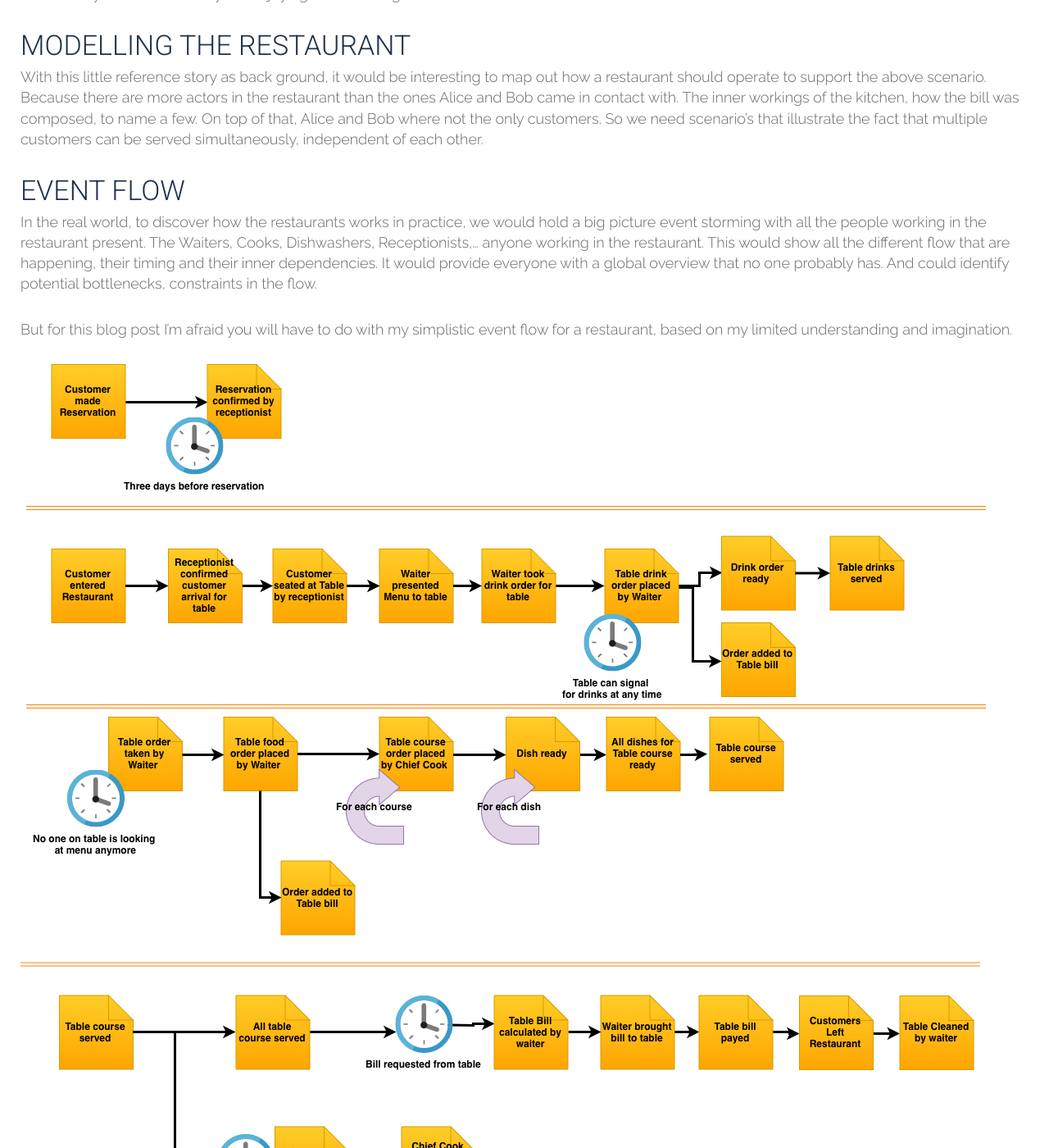
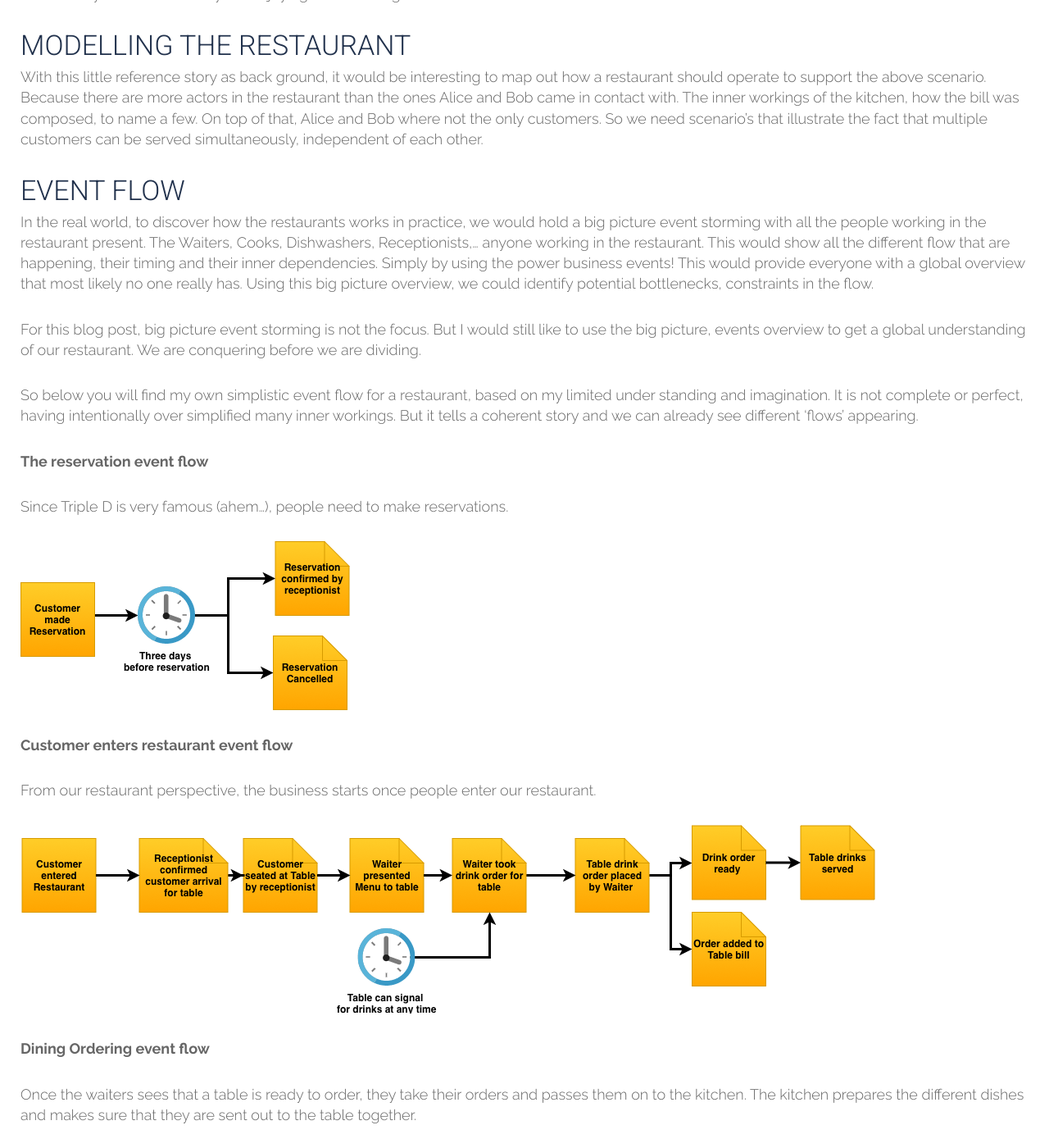
Before and after one commit to tripledio/tripledio.github.io, a Jekyll site: the page built from _posts/2019-03-16-modelling-out-a-restaurant.md, in a window 1280 px wide and 1400 px high, scrolled down 1577 px. Shown: the whole window at 82% size. Built offline with Jekyll 4.4.1, drawn with Linux system fonts in a browser that asks for light colours; some of the changed text lies outside the part shown.

Commit message:
Splitup event flow

```diff
--- a/_posts/2019-03-16-modelling-out-a-restaurant.md
+++ b/_posts/2019-03-16-modelling-out-a-restaurant.md
@@ -35,11 +35,36 @@
 
 ## Event flow
 
-In the real world, to discover how the restaurants works in practice, we would hold a big picture event storming with all the people working in the restaurant present. The Waiters, Cooks, Dishwashers, Receptionists,... anyone working in the restaurant. This would show all the different flow that are happening, their timing and their inner dependencies.  It would provide everyone with a global overview that no one probably has. And could identify potential bottlenecks, constraints in the flow.
+In the real world, to discover how the restaurants works in practice, we would hold a big picture event storming with all the people working in the restaurant present. The Waiters, Cooks, Dishwashers, Receptionists,... anyone working in the restaurant. This would show all the different flow that are happening, their timing and their inner dependencies. Simply by using the power business events! This would provide everyone with a global overview that most likely no one really has. Using this big picture overview, we could identify potential bottlenecks, constraints in the flow.
 
-But for this blog post I'm afraid you will have to do with my simplistic event flow for a restaurant, based on my limited understanding and imagination.
+For this blog post, big picture event storming is not the focus. But I would still like to use the big picture, events overview to get a global understanding of our restaurant. We are conquering before we are dividing.
 
-![Restaurant event overview](/img/posts/events-restaurant/restaurantEvents.png)
+So below you will find my own simplistic event flow for a restaurant, based on my limited under standing and imagination. It is not complete or perfect, having intentionally over simplified many inner workings. But it tells a coherent story and we can already see different 'flows' appearing.
+
+**The reservation event flow**
+
+Since Triple D is very famous (ahem...), people need to make reservations.
+
+![Reservation events](/img/posts/events-restaurant/reservationEvents.png)
+
+**Customer enters restaurant event flow**
+
+From our restaurant perspective, the business starts once people enter our restaurant.
+
+![Customer entry events](/img/posts/events-restaurant/customerEntryEvents.png)
+
+**Dining Ordering event flow**
+
+Once the waiters sees that a table is ready to order, they take their orders and passes them on to the kitchen. The kitchen prepares the different dishes and makes sure that they are sent out to the table together.
+
+![Dining Order events](/img/posts/events-restaurant/diningOrderEvents.png)
+
+**Courses served event flow**
+
+The customers enjoy all their served dishes. Once a dish is done, the kitchen can serve/prepare the next ones. When they are done, a table requests the bill, pays and leaves the restaurant. After which the tables need to be cleaned for the next customers.
+
+![Courses served events](/img/posts/events-restaurant/coursesServedEvents.png)
+
 
 ### Event Storming building blocks
 
```
Also changed, not shown: _posts/2017-07-02-What-is-DDD.md (+2 -2 lines), img/posts/events-restaurant/coursesServedEvents.png (added), img/posts/events-restaurant/customerEntryEvents.png (added), img/posts/events-restaurant/diningOrderEvents.png (added), img/posts/events-restaurant/reservationEvents.png (added), img/posts/events-restaurant/restaurantEvents.png (deleted).
